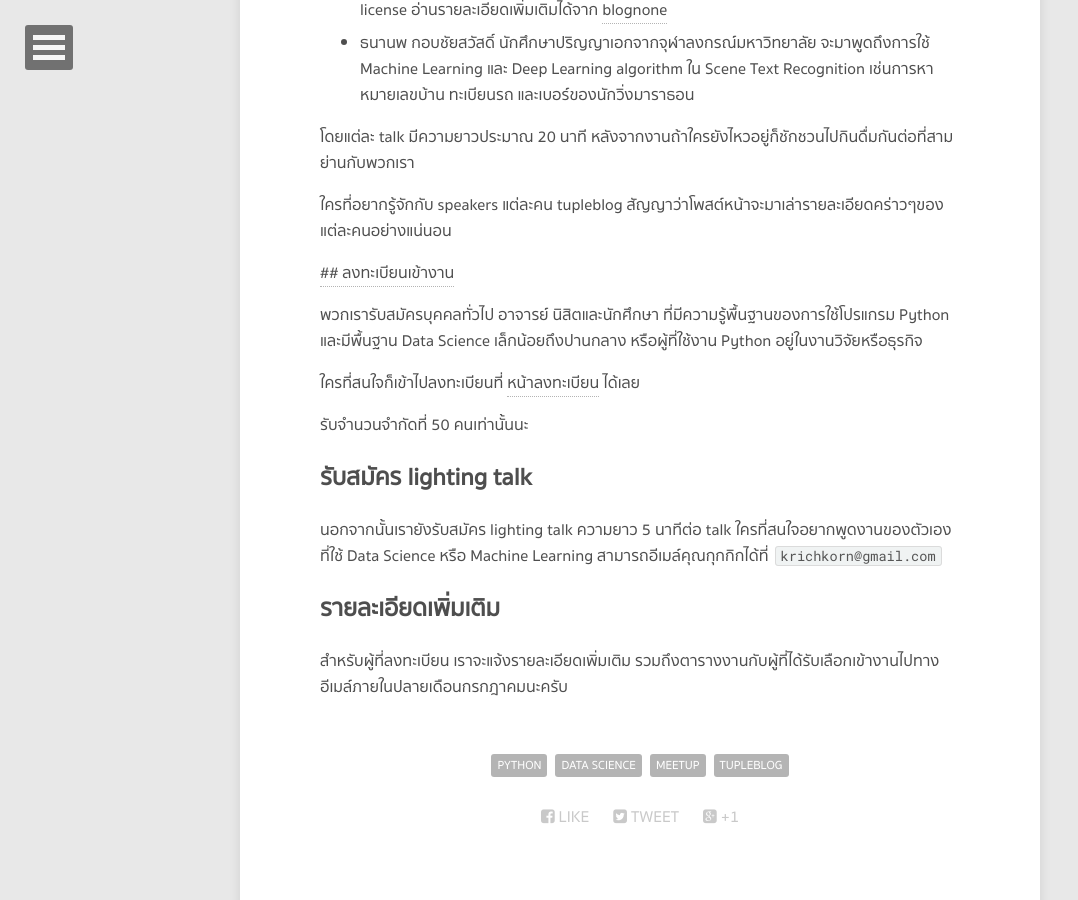
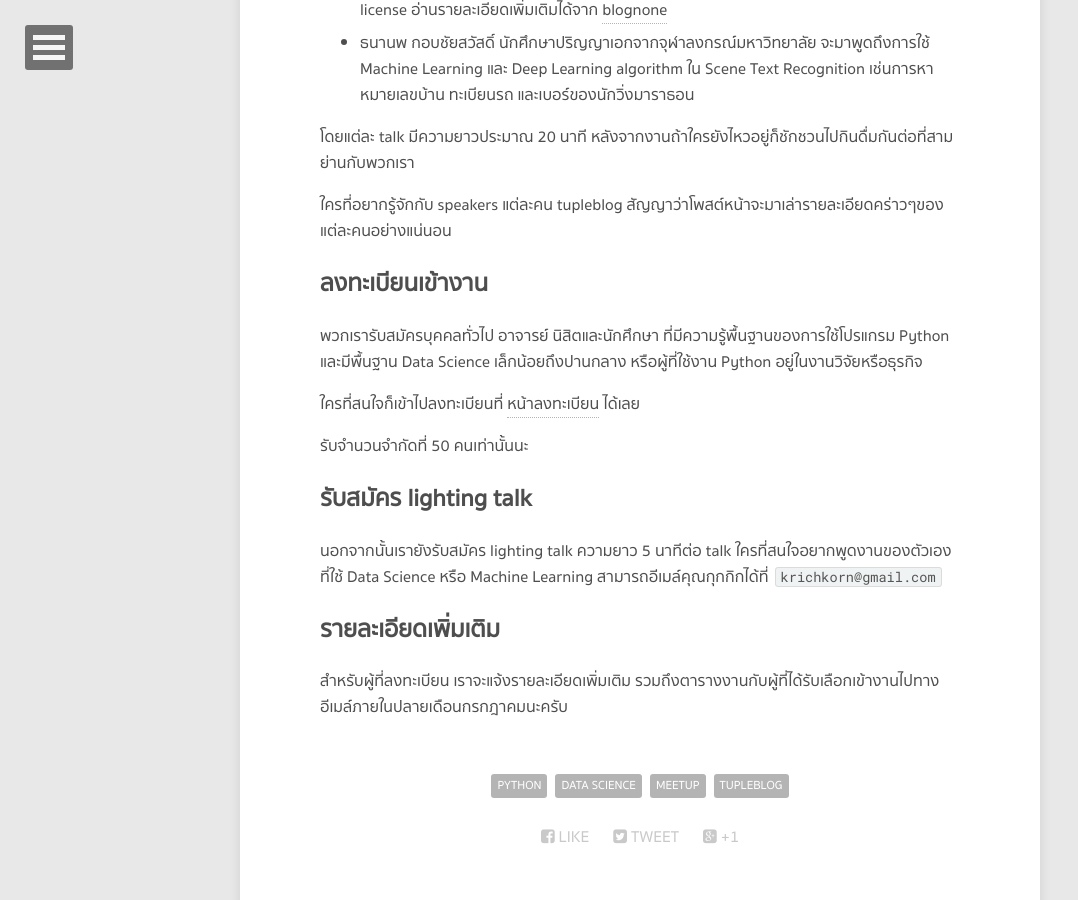
Before and after one commit to tupleblog/tupleblog.github.io, a Jekyll site: the page built from _posts/2017-07-02-python-datascience-hangar.md, in a window 1280 px wide and 900 px high, scrolled down 1293 px. Shown: the whole window, without its empty margins (0-1078 px from the left). Built offline with Jekyll 4.4.1, drawn with Linux system fonts in a browser that asks for light colours; nearby versions of some CDN libraries; comment, search, counter and statistics services are not loaded.

Commit message:
add link

```diff
--- a/_posts/2017-07-02-python-datascience-hangar.md
+++ b/_posts/2017-07-02-python-datascience-hangar.md
@@ -44,7 +44,7 @@ Deep Learning Algorithm จาก Keras ตัดคำภาษาไทย แ
 ใครที่อยากรู้จักกับ speakers แต่ละคน tupleblog สัญญาว่าโพสต์หน้าจะมาเล่ารายละเอียดคร่าวๆของแต่ละคนอย่างแน่นอน
 
 
-[## ลงทะเบียนเข้างาน](https://docs.google.com/forms/d/12a00MMV4w60wG6p74uhanapoYZ9gTeGFYWn9IbDxqjk/viewform?edit_requested=true)
+## [ลงทะเบียนเข้างาน](https://docs.google.com/forms/d/12a00MMV4w60wG6p74uhanapoYZ9gTeGFYWn9IbDxqjk/viewform?edit_requested=true)
 
 พวกเรารับสมัครบุคคลทั่วไป อาจารย์ นิสิตและนักศึกษา ที่มีความรู้พื้นฐานของการใช้โปรแกรม Python
 และมีพื้นฐาน Data Science เล็กน้อยถึงปานกลาง หรือผู้ที่ใช้งาน Python อยู่ในงานวิจัยหรือธุรกิจ
```
